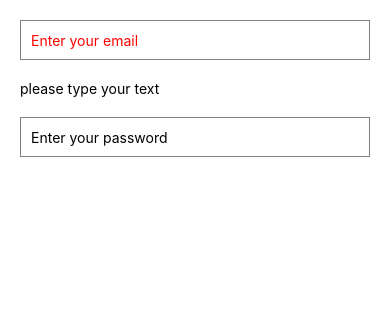
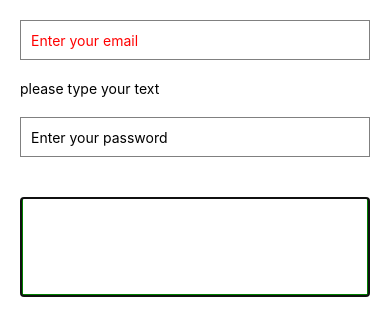
Before and after one commit to dmmeteo/try-react-native, a React Native app: screen / in a window 390 px wide. Shown: the top 336 px of the page. Built offline with nearby package versions, Linux system fonts and the light colour scheme.

Commit message:
text fields and thouse options

```diff
--- a/App.js
+++ b/App.js
@@ -1,12 +1,32 @@
 import React from 'react';
-import { StyleSheet, TextInput, Text, View } from 'react-native';
+import { StyleSheet, TextInput, Text, View, Keyboard } from 'react-native';
 
 export default class App extends React.Component {
     constructor(props){
         super(props);
         this.state = {
-            typedText: 'please type your text'
+            typedText: 'please type your text',
+            typedPassword: '',
+            typedDescription: ''
         };
+    }
+
+    componentWillMount(){
+        this.keyboardDidShowListener = Keyboard.addListener('keyboardDidShow', ()=>{
+            this.setState(()=>{
+                return {typedText: 'Keyboard is shown'}
+            })
+        });
+        this.keyboardDidHideListener = Keyboard.addListener('keyboardDidHide', () => {
+            this.setState(() => {
+                return { typedText: 'Keyboard Hide' }
+            })
+        });
+    }
+
+    componentWillUnmount(){
+        this.keyboardDidShowListener.remove()
+        this.keyboardHideShowListener.remove()
     }
 
     render() {
@@ -37,6 +57,28 @@ export default class App extends React.Component {
                     secureTextEntry={true}
                     placeholder='Enter your password'
                     underlineColorAndroid='transparent'
+                    onChangeText={(text)=>{
+                        this.setState(()=>{
+                            return {
+                                typedPassword: text
+                            }
+                        })
+                    }}
+                />
+                <TextInput
+                    style={styles.textarea}
+                    underlineColorAndroid='transparent'
+                    multiple={true}
+                    returnKeyType='done'
+                    editable={true}
+                    autoFocus={true}
+                    onChangeText={(text)=>{
+                        this.setState(()=>{
+                            return {
+                                typedDescription: text
+                            }
+                        })
+                    }}
                 />
             </View>
         );
@@ -59,5 +101,18 @@ const styles = StyleSheet.create({
     },
     firstText: {
         marginLeft: 20
+    },
+    textarea: {
+        height: 100,
+        margin: 20,
+        borderBottomColor: 'green',
+        borderLeftColor: 'green',
+        borderRightColor: 'green',
+        borderBottomWidth: 3,
+        borderLeftWidth: 3,
+        borderRightWidth: 3,
+        borderTopColor: 'gray',
+        borderTopWidth: 1,
+        padding: 10
     }
 });
```
